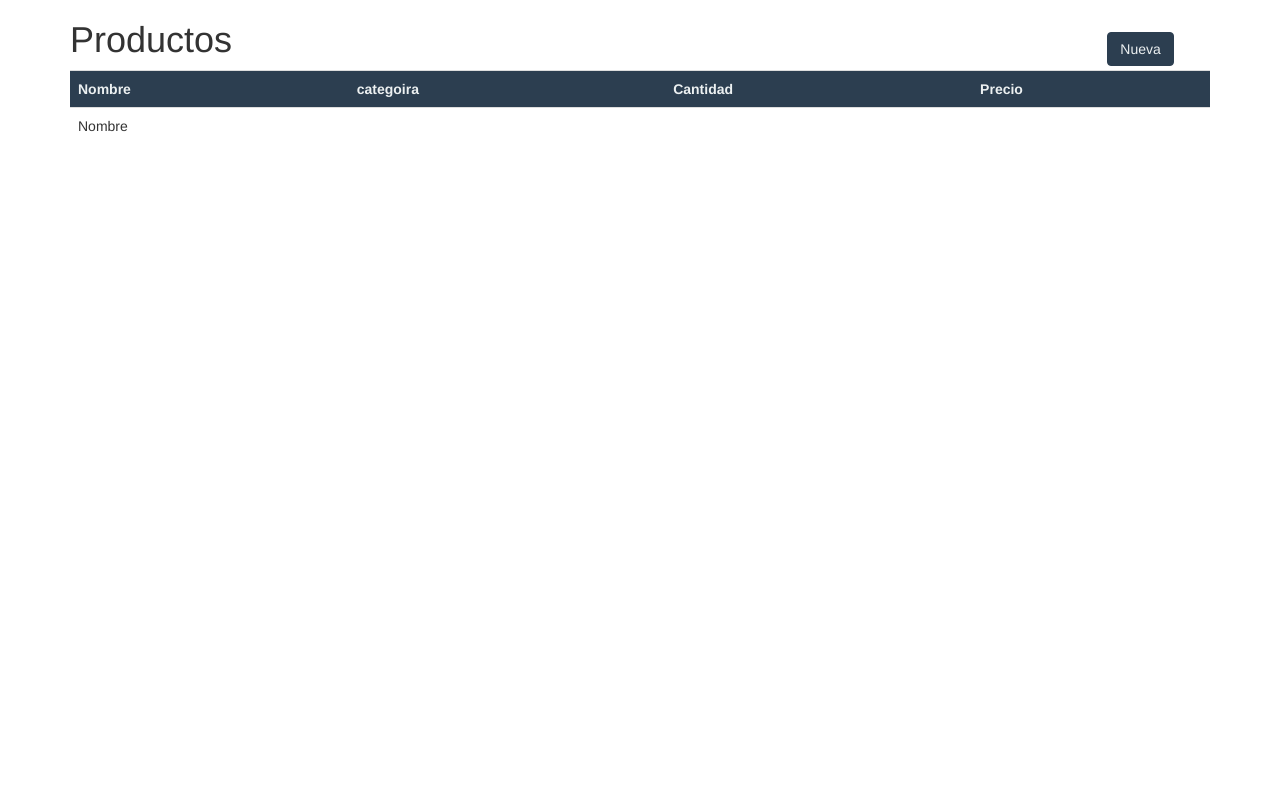
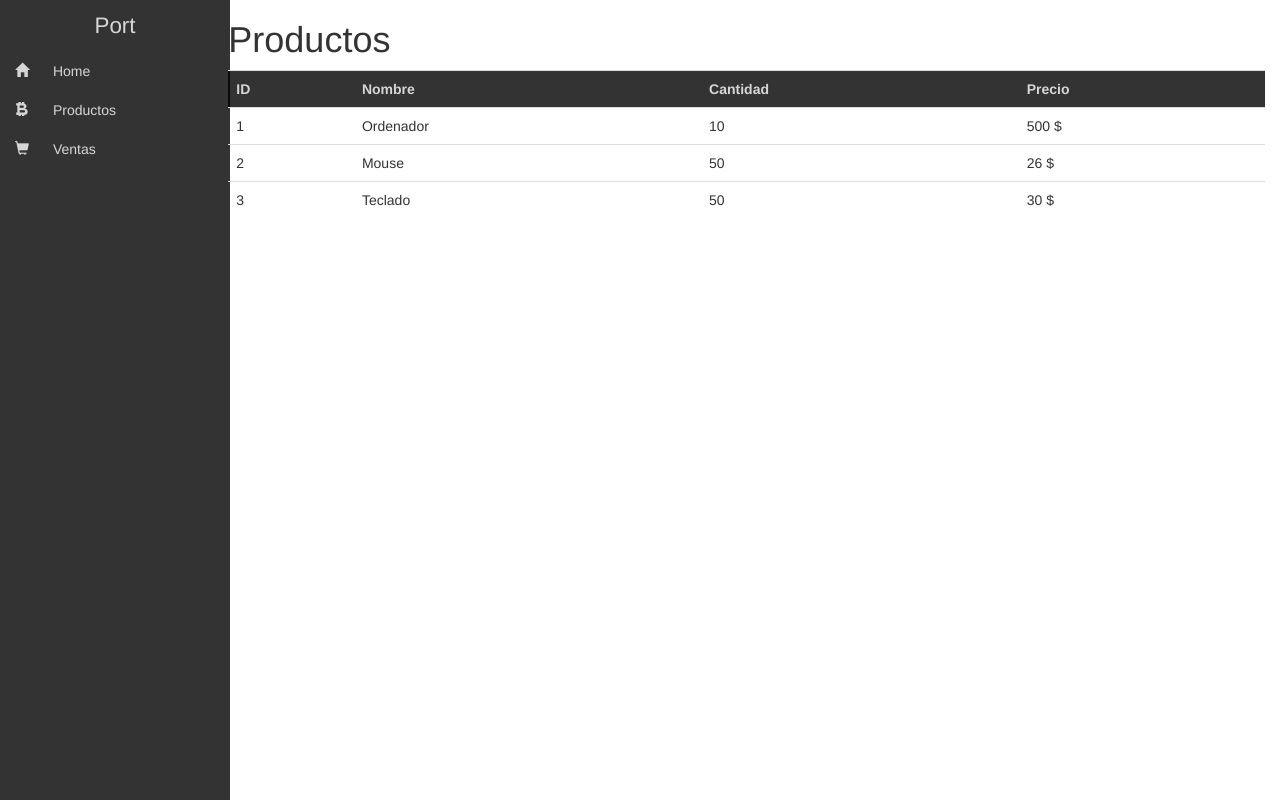
Before and after one commit to JohanGodinez/Port, a CodeIgniter app: page /database/index.php/productos/index in a window 1280 px wide. Run offline with CodeIgniter, Linux system fonts and the light colour scheme; some libraries are stand-ins or nearby versions.

Commit message:
Diseño planteado

```diff
--- a/application/models/cuentas_model.php
+++ b/application/models/cuentas_model.php
@@ -8,7 +8,6 @@ class Cuentas_model extends CI_Model {
     }
 
     function insertCuenta($datos){
-        $this->db->insert('cuentas',array('nombre'=>$datos['nombre'],'telefono'=>$datos['telefono'],'correo'=>$datos['correo'] ));
-        $_SESSION['empresaID'] = 1;
+        $this->db->insert('cuentas',array('tipoempresaid'=>$datos['tipoempresaid'],'nombre'=>$datos['nombre'],'telefono'=>$datos['telefono'],'correo'=>$datos['correo'],'direccion'=>$datos['direccion'] ));
     }
 }
--- a/application/views/head.php
+++ b/application/views/head.php
@@ -3,9 +3,28 @@
     <head>
         <meta name="viewport" content="width=device-width, initial-scale=1.0">
         <title>Port</title>
-        <link rel="stylesheet" type="text/css" href="<?=base_url()?>/css/bootstrap.min.css">
-        <link rel="stylesheet" type="text/css" href="<?=base_url()?>/css/styles.css">
+        <link rel="stylesheet" type="text/css" href="<?=base_url()?>css/bootstrap.min.css">
+        <link rel="stylesheet" type="text/css" href="<?=base_url()?>css/stilo.css">
         <script type="text/javascript" src="https://code.jquery.com/jquery-3.1.1.js"></script>
         <script type="text/javascript" src="https://maxcdn.bootstrapcdn.com/bootstrap/3.3.7/js/bootstrap.min.js"></script>
     </head>
-    <body class="container">
+    <div class="menu">
+	<ul class="list-group">
+		<li class="list-group-item resaltar text-center">
+			Port
+		</li>
+		<li class="list-group-item hove">
+			<spam class="glyphicon glyphicon-home icon"></spam>
+			Home
+		</li>
+		<li class="list-group-item hove">
+			<spam class="glyphicon glyphicon-bitcoin icon"></spam>
+			Productos
+		</li>
+		<li class="list-group-item hove">
+			<spam class="glyphicon glyphicon-shopping-cart icon"></spam>
+			Ventas
+		</li>
+	</ul>
+</div>
+<div class="container-fluid col-md-10 col-md-push-2">
--- a/application/views/productos/index.php
+++ b/application/views/productos/index.php
@@ -1,5 +1,5 @@
 <h1><?= $string?></h1>
-<style>
+<!--<style>
     th{
         background: #2c3e50;
         color: #ecf0f1;
@@ -17,9 +17,37 @@
         background: #34495e;
         color: #bdc3c7;
     }*/
-</style>
-<a class="btn btnright" href="/index.php/productos/crear">Nueva</a>
-<table class="table">
+</style>-->
+<!--<a class="btn btnright" href="/index.php/productos/crear">Nueva</a>-->
+
+<table class="table table-responsive">
+		<tr>
+			<th>ID</th>
+			<th>Nombre</th>
+			<th>Cantidad</th>
+			<th>Precio</th>
+		</tr>
+		<tr>
+			<td>1</td>
+			<td>Ordenador</td>
+			<td>10</td>
+			<td>500 $</td>
+		</tr>
+		<tr>
+			<td>2</td>
+			<td>Mouse</td>
+			<td>50</td>
+			<td>26 $</td>
+		</tr>
+		<tr>
+			<td>3</td>
+			<td>Teclado</td>
+			<td>50</td>
+			<td>30 $</td>
+		</tr>
+	</table>
+
+<!--<table class="table">
 <tr>
     <th>Nombre</th>
     <th>categoira</th>
@@ -31,7 +59,7 @@
     <td></td>
     <td></td>
     <td></td>
-</tr>
+</tr>-->
 
 <?php
     // foreach ($empresas->result() as $empresa){
@@ -40,4 +68,4 @@
 
     // }
 ?>
-</table>
+<!--</table>-->
--- /dev/null
+++ b/css/stilo.css
@@ -0,0 +1,51 @@
+.menu{
+	background: rgba(0,0,0,0.8);
+	position: fixed;
+	height: 100%;
+	width: 230px;
+	top: 0;
+	left: 0;
+}
+.list-group>li{
+	background: transparent;
+	border: none;
+	color: rgba(255,255,255,0.8);
+}
+.hove:hover{
+	cursor: pointer;
+	background: rgba(255,255,255,0.2);
+	transition: .5s all;
+}
+.resaltar{
+	font-size: 1.6em;
+}
+.icon{
+	margin-right: 20px;
+}
+
+th{
+	background: rgba(0,0,0,0.8);
+	color: rgba(255,255,255,0.8);
+}
+
+
+.form-control, input{
+    border-width: 2px;
+    -webkit-box-shadow: none;
+    box-shadow: none;
+}
+
+.form-control:focus, input:focus{
+	box-shadow: none;
+	border: 2px solid #000;
+}
+.btn-default{
+	background: #fff;
+	border: 2px solid #ccc;
+	font-weight: bold;
+}
+.btn-default:hover{
+	background: #fff;
+	border: 2px solid #000;
+	font-weight: bold;
+}
--- a/css/styles.css
+++ /dev/null
@@ -1,15 +0,0 @@
-.form-control, .btn, .input-group-addon{
-    border-color: #2c3e50;
-}
-.btn,.input-group-addon{
-    background: #2c3e50;
-    color: #ecf0f1;
-}
-/*.btnright:hover{
-    background: #34495e;
-    color: #bdc3c7;
-}*/
-input[type=text]:focus{
-    outline: none;
-}
-textarea {resize: vertical;}
```
Also changed, not shown: application/controllers/cuentas.php (+5 -3 lines), application/views/cuentas/crear.php (+8 -5 lines), css/style.css (deleted, +0 -176 lines).
